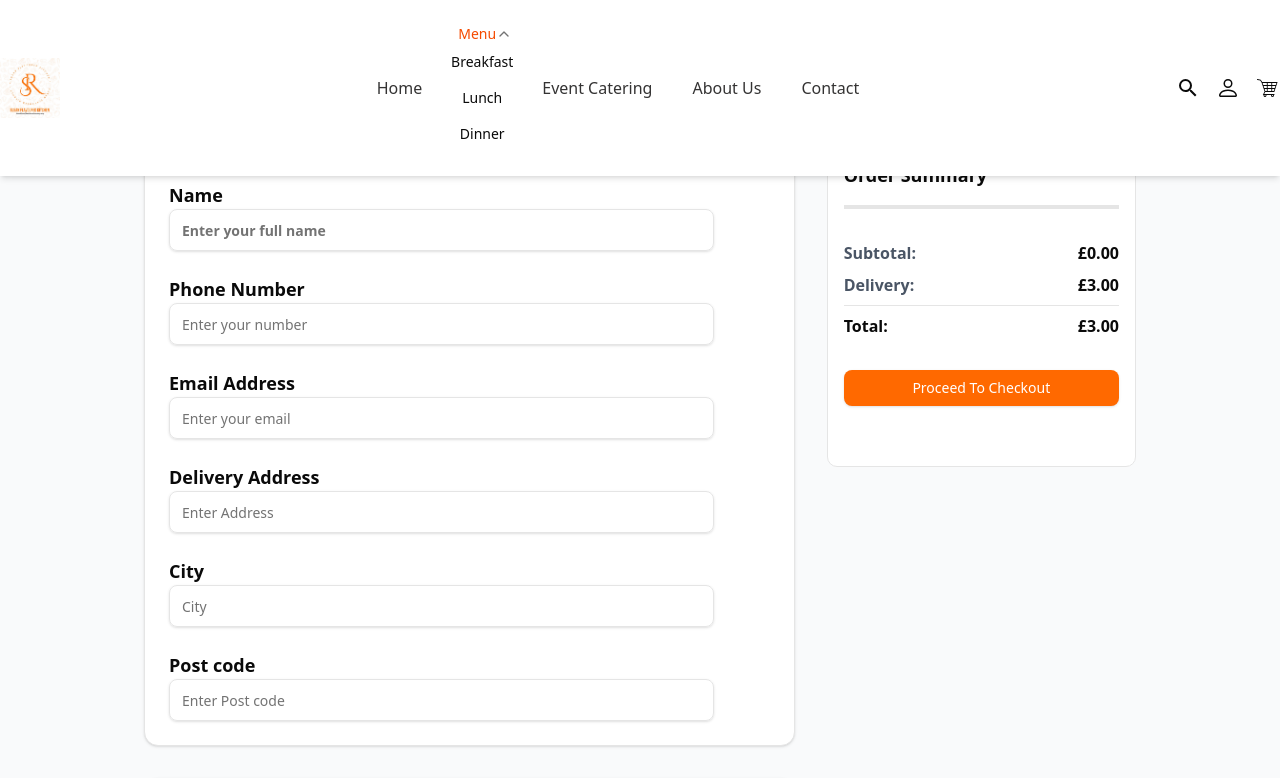
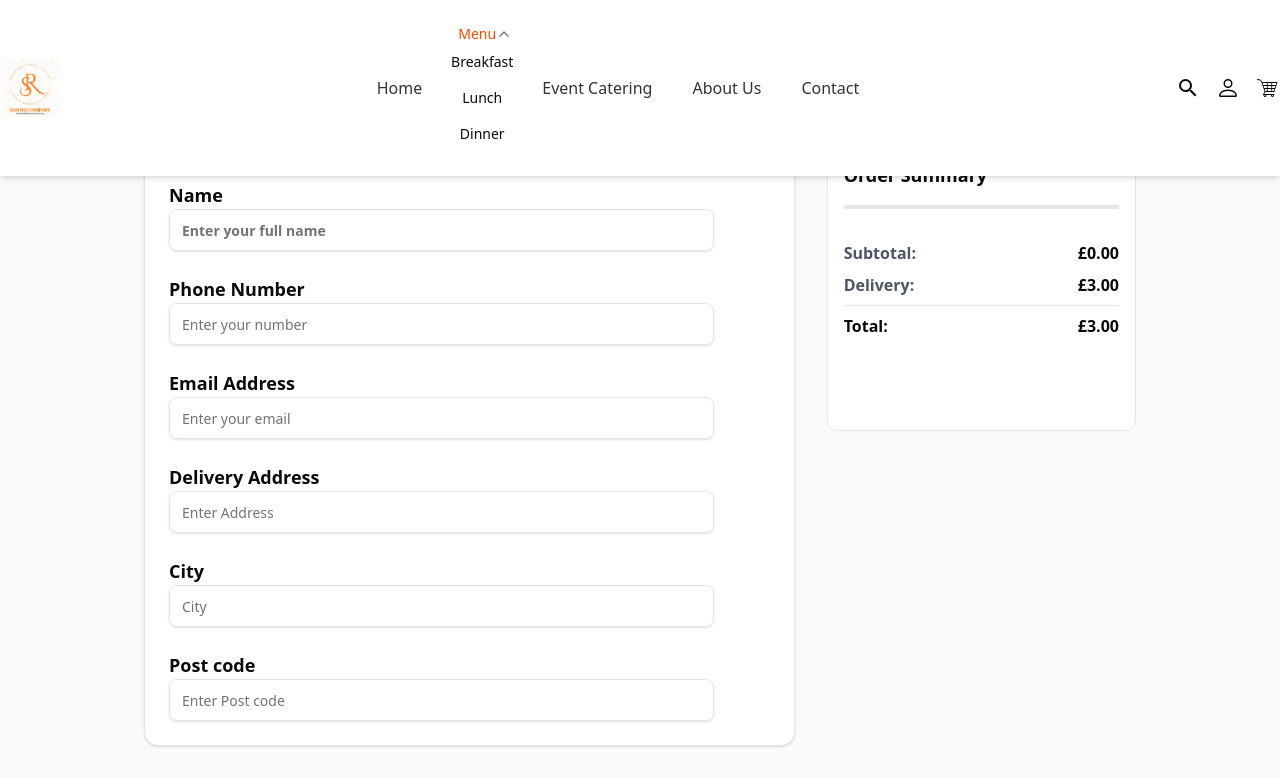
Before and after one commit to UMARKS-TECHNOLOGIES/susan-flavoured-kitchen, a React (Vite) app: page /checkout in a window 1280 px wide. Shown: the top 778 px of the page. Built offline with nearby package versions, Linux system fonts and the light colour scheme.

Commit message:
removed checkout button from checkout page

```diff
--- a/src/pages/cartPage/components/OrderSummary.jsx
+++ b/src/pages/cartPage/components/OrderSummary.jsx
@@ -2,7 +2,7 @@ import React from 'react'
 import { Button } from '../../../components/ui/button'
 import { Link } from 'react-router-dom'
 
-const OrderSummary = ({ subtotal, delivery, total, onCheckout }) => {
+const OrderSummary = ({ subtotal, delivery, total, showCheckoutButton = true }) => {
     return (
         <div className="bg-white border rounded-lg px-4 py-15 sticky top-6">
             <h2 className="font-bold text-lg mb-4">Order Summary</h2>
@@ -21,14 +21,13 @@ const OrderSummary = ({ subtotal, delivery, total, onCheckout }) => {
                     <span>£{total.toFixed(2)}</span>
                 </div>
             </div>
-            <Link to={'/checkout'}>
-                <Button
-                    onClick={onCheckout}
-                    className="w-full bg-orange-500 hover:bg-orange-600 text-white font-medium"
-                >
-                    Proceed To Checkout
-                </Button>
-            </Link>
+            {showCheckoutButton && (
+                <Link to={'/checkout'}>
+                    <Button className="w-full bg-orange-500 hover:bg-orange-600 text-white font-medium">
+                        Proceed To Checkout
+                    </Button>
+                </Link>
+            )}
         </div>
     )
 }
--- a/src/pages/checkoutPage/Checkout.jsx
+++ b/src/pages/checkoutPage/Checkout.jsx
@@ -102,6 +102,7 @@ const Checkout = () => {
                               subtotal={subtotal}
                               delivery={delivery}
                               total={total}
+                              showCheckoutButton={false}
                           />
                       </div>
                   </div>
```
